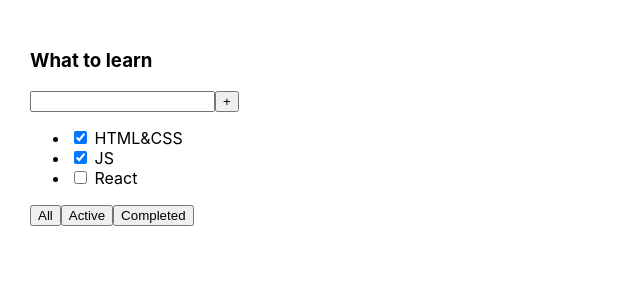
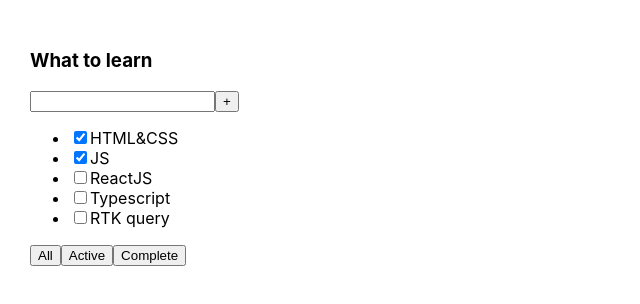
Before and after one commit to YurySamsonenka/todolist, a React (Vite) app: page / in a window 1280 px wide. Shown: the top 304 px of the page, without its empty margins (0-640 px from the left). Built offline with nearby package versions, Linux system fonts and the light colour scheme.

Commit message:
feat: add TodolistItem.tsx and Button.tsx

```diff
--- a/src/App.tsx
+++ b/src/App.tsx
@@ -1,33 +1,23 @@
-import './App.css'
+import './App.css';
+import { TodolistItem } from './TodolistItem.tsx';
 
-function App() {
-  return (
-      <div className="app">
-        <div>
-          <h3>What to learn</h3>
-          <div>
-            <input/>
-            <button>+</button>
-          </div>
-          <ul>
-            <li>
-              <input type="checkbox" checked={true}/> <span>HTML&CSS</span>
-            </li>
-            <li>
-              <input type="checkbox" checked={true}/> <span>JS</span>
-            </li>
-            <li>
-              <input type="checkbox" checked={false}/> <span>React</span>
-            </li>
-          </ul>
-          <div>
-            <button>All</button>
-            <button>Active</button>
-            <button>Completed</button>
-          </div>
-        </div>
-      </div>
-  )
+export type Task = {
+  id: number
+  title: string
+  isDone: boolean
 }
 
-export default App
+export const App = () => {
+  const tasks1: Task[] = [
+    { id: 1, title: 'HTML&CSS', isDone: true },
+    { id: 2, title: 'JS', isDone: true },
+    { id: 3, title: 'ReactJS', isDone: false },
+    { id: 5, title: 'Typescript', isDone: false },
+    { id: 6, title: 'RTK query', isDone: false },
+  ]
+
+  return (
+  <div className="app">
+    <TodolistItem title="What to learn" tasks={tasks1} />
+  </div>
+)};
--- /dev/null
+++ b/src/Button.tsx
@@ -0,0 +1,9 @@
+type Props = {
+	title: string
+}
+
+export const Button = ({ title }: Props) => {
+	return (
+		<button>{title}</button>
+	);
+};
--- /dev/null
+++ b/src/TodolistItem.tsx
@@ -0,0 +1,34 @@
+import { Task } from './App.tsx';
+import { Button } from './Button.tsx';
+
+type Props = {
+	title: string
+	tasks: Task[]
+	data?: string
+}
+
+export const TodolistItem = ({ tasks, title }: Props) => <div>
+	<h3>{title}</h3>
+	<div>
+		<input />
+		<Button title={'+'}/>
+	</div>
+	{tasks.length === 0 ? (
+			<p>Тасок нет</p>
+		) :
+		(<ul>
+			{tasks.map(task => {
+				return (
+					<li key={task.id}>
+						<input type="checkbox" checked={task.isDone} />
+						<span>{task.title}</span>
+					</li>
+				);
+			})}
+		</ul>)}
+	<div>
+		<Button title={'All'}/>
+		<Button title={'Active'}/>
+		<Button title={'Complete'}/>
+	</div>
+</div>;
--- a/src/main.tsx
+++ b/src/main.tsx
@@ -1,5 +1,5 @@
 import { createRoot } from 'react-dom/client'
 import './index.css'
-import App from './App'
+import { App } from './App.tsx';
 
 createRoot(document.getElementById('root')!).render(<App />)
```
Also changed, not shown: 1 other file (tests, documents, lock files or other folders).
